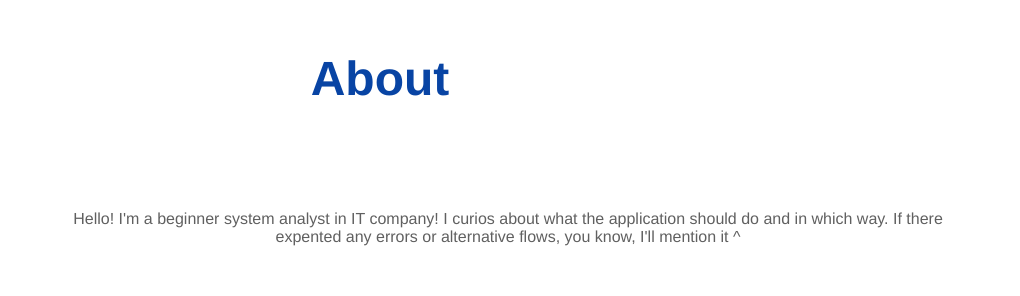
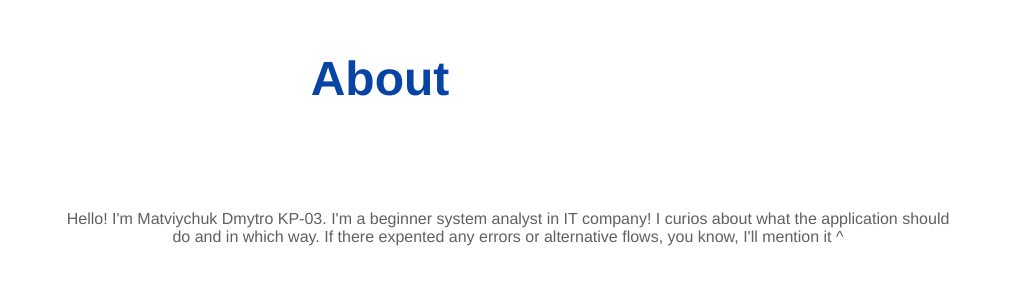
Before and after one commit to dImMv/web3.1, a plain HTML site: page index.html in a window 1280 px wide. Shown: the part 893-1189 px from the top of the page, 260-1280 px from the left. Drawn offline with Linux system fonts and the light colour scheme.

Commit message:
FIO PLUS GROOP

```diff
--- a/index.html
+++ b/index.html
@@ -83,7 +83,7 @@
     <section id="about">
         <h2>About</h2>
         <img src="./src/images/IMG_3868(1).jpg" alt="">
-        <p> Hello! I'm a beginner system analyst in IT company! I curios about what the application should do and in which way. If there expented any errors or alternative flows, you know, I'll mention it ^
+        <p> Hello! I'm Matviychuk Dmytro KP-03. I'm a beginner system analyst in IT company! I curios about what the application should do and in which way. If there expented any errors or alternative flows, you know, I'll mention it ^
         <div class="personals">
             <div class="personal">
                 <div class="personal-item">
```
